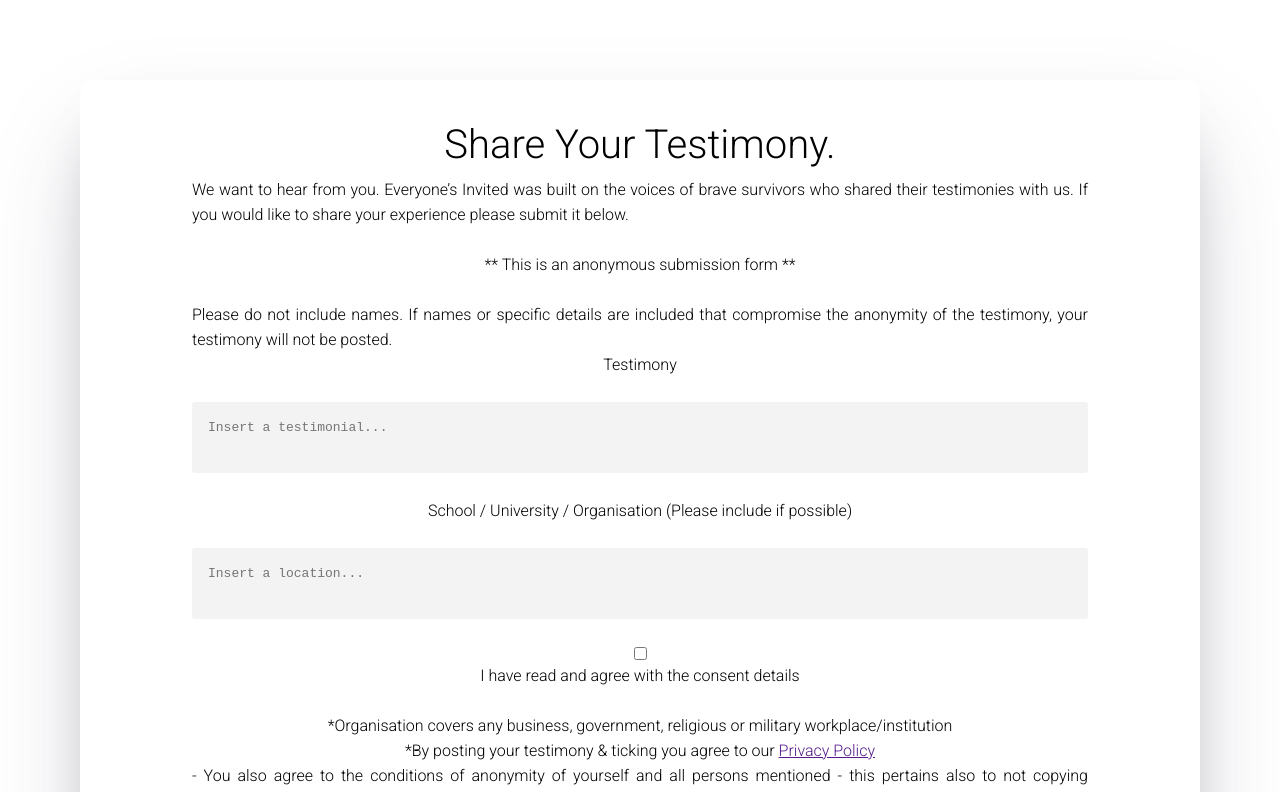
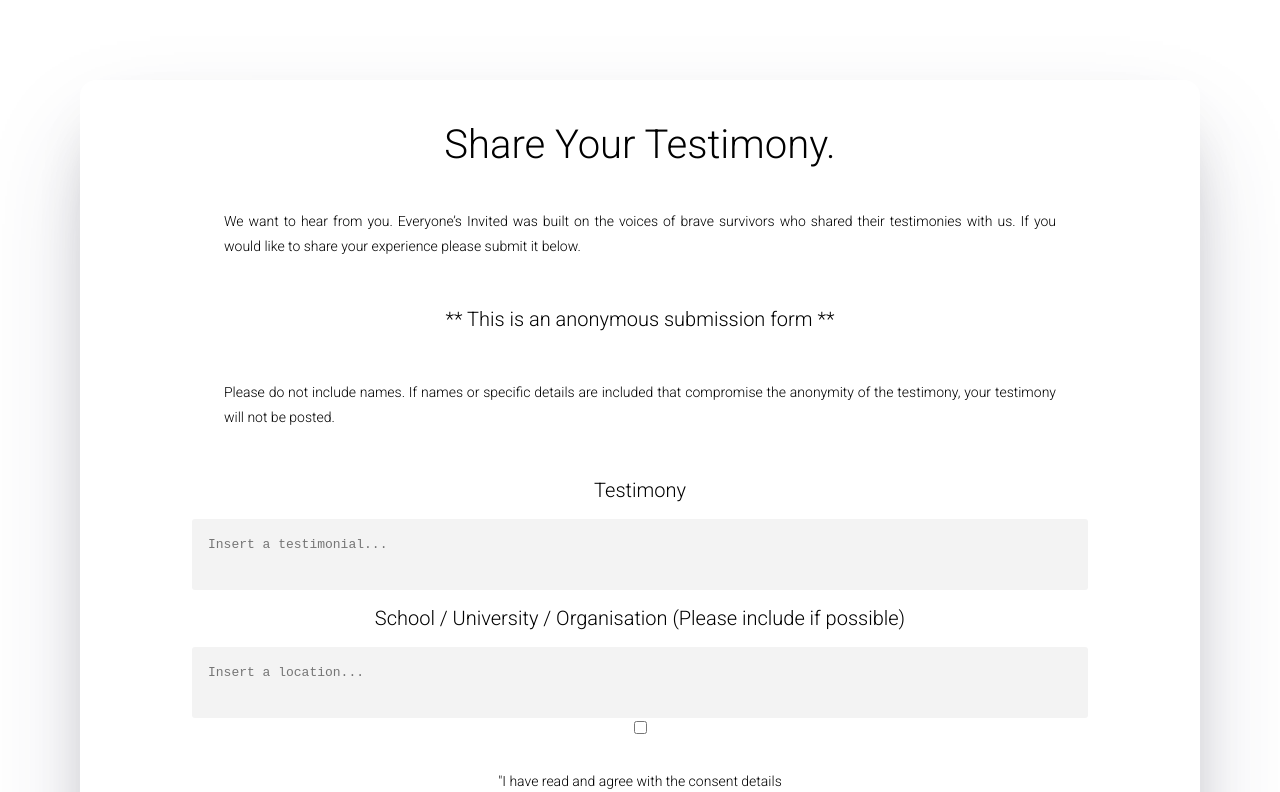
Before and after one commit to EveryonesInvited/website, a Next.js app: page / in a window 1280 px wide. Shown: the top 792 px of the page. Built offline with nearby package versions, Linux system fonts and the light colour scheme.

Commit message:
generates styled components for form elements

```diff
--- a/components/form.tsx
+++ b/components/form.tsx
@@ -1,6 +1,9 @@
 import React, { useState, ChangeEvent, FormEvent, FC } from 'react';
 import styled from 'styled-components';
 import Heading1 from '../elements/Heading1';
+import Heading2 from '../elements/Heading3';
+import Heading3 from '../elements/Heading3';
+import Paragraph1 from '../elements/Paragraph1';
 import SubmitButton from '../elements/SubmitButton';
 import TextInput from '../elements/TextInput';
 import { postTestimonial } from '../services/airTableService';
@@ -46,21 +49,18 @@ const Form: FC = () => {
   return (
     <FormContainer onSubmit={handleSubmit}>
       <Heading1 label="Share Your Testimony."></Heading1>
-      <p>
+      <Paragraph1>
         We want to hear from you. Everyone’s Invited was built on the voices of
         brave survivors who shared their testimonies with us. If you would like
         to share your experience please submit it below.
-      </p>
-      <br />
-      <h3>** This is an anonymous submission form **</h3>
-      <br />
-      <p>
+      </Paragraph1>
+      <Heading3 label="** This is an anonymous submission form **"></Heading3>
+      <Paragraph1>
         Please do not include names. If names or specific details are included
         that compromise the anonymity of the testimony, your testimony will not
         be posted.
-      </p>
-      <h3>Testimony</h3>
-      <br />
+      </Paragraph1>
+      <Heading3 label="Testimony"></Heading3>
       <TextInput
         color="primary"
         bg="secondary"
@@ -70,9 +70,7 @@ const Form: FC = () => {
         placeholder="Insert a testimonial..."
         required
       />
-      <br />
-      <h3>School / University / Organisation (Please include if possible)</h3>
-      <br />
+      <Heading3 label="School / University / Organisation (Please include if possible)"></Heading3>
       <TextInput
         color="primary"
         bg="secondary"
@@ -82,7 +80,6 @@ const Form: FC = () => {
         placeholder="Insert a location..."
         required
       />
-      <br />
       <input
         name="consent"
         onChange={e => handleChange(e)}
@@ -90,29 +87,27 @@ const Form: FC = () => {
         type="checkbox"
         required
       ></input>
-      <h3> I have read and agree with the consent details</h3>
-      <br />
-      <p>
+      <Paragraph1>"I have read and agree with the consent details</Paragraph1>
+      <Paragraph1>
         *Organisation covers any business, government, religious or military
         workplace/institution
-      </p>
-      <p>
+      </Paragraph1>
+      <Paragraph1>
         *By posting your testimony & ticking you agree to our{' '}
         <a href="">Privacy Policy</a>
-      </p>
-      <p>
+      </Paragraph1>
+      <Paragraph1>
         - You also agree to the conditions of anonymity of yourself and all
         persons mentioned - this pertains also to not copying testimonies on the
         site with the intention of reposting elsewhere where previously
         anonymous details may be revealed.
-      </p>
-      <p>
+      </Paragraph1>
+      <Paragraph1>
         - Please submit responsibly: this is an anonymous outlet only and
         Everyone's Invited does not condone the naming of any involved.
         Everyone’s Invited is not a substitute for a legitimate form of
         reporting, through an institution or via the police.
-      </p>
-      <br />
+      </Paragraph1>
       <SubmitButton label="Submit" />
     </FormContainer>
   );
--- /dev/null
+++ b/elements/BaseParagraph.ts
@@ -0,0 +1,25 @@
+import styled from 'styled-components';
+import {
+  border,
+  BorderProps,
+  color,
+  ColorProps,
+  layout,
+  LayoutProps,
+  space,
+  SpaceProps,
+  typography,
+  TypographyProps,
+} from 'styled-system';
+
+const BaseParagraph = styled.p<
+  ColorProps & TypographyProps & SpaceProps & LayoutProps & BorderProps
+>`
+  ${typography};
+  ${color};
+  ${space};
+  ${layout};
+  ${border};
+`;
+
+export default BaseParagraph;
--- /dev/null
+++ b/elements/Heading3.tsx
@@ -0,0 +1,23 @@
+import { FC } from 'react';
+import BaseHeading from './BaseHeading';
+
+interface HeadingProps {
+  label: string;
+}
+
+const Heading3: FC<HeadingProps> = ({ label }) => {
+  return (
+    <BaseHeading
+      color="primary"
+      fontSize={[1, 2, 3, 3]}
+      m={2}
+      py={2}
+      px={4}
+      // height="50px"
+    >
+      {label}
+    </BaseHeading>
+  );
+};
+
+export default Heading3;
--- /dev/null
+++ b/elements/Paragraph1.tsx
@@ -0,0 +1,24 @@
+import { FC } from 'react';
+import BaseParagraph from './BaseParagraph';
+
+interface ParagraphProps {
+  // label: string;
+}
+
+const Paragraph1: FC<ParagraphProps> = ({ children }) => {
+  return (
+    <BaseParagraph
+      color="primary"
+      fontSize={[0.875, 0.875, 1, 1]}
+      m={4}
+      py={4}
+      px={4}
+    >
+      {children}
+    </BaseParagraph>
+  );
+};
+
+export default Paragraph1;
+
+//       {label}
```
Also changed, not shown: elements/Heading2.tsx (added, +23 -0 lines).
